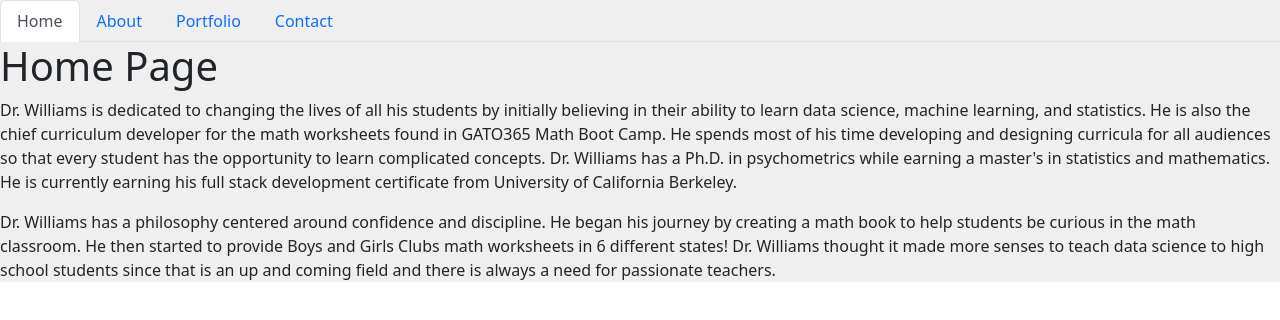
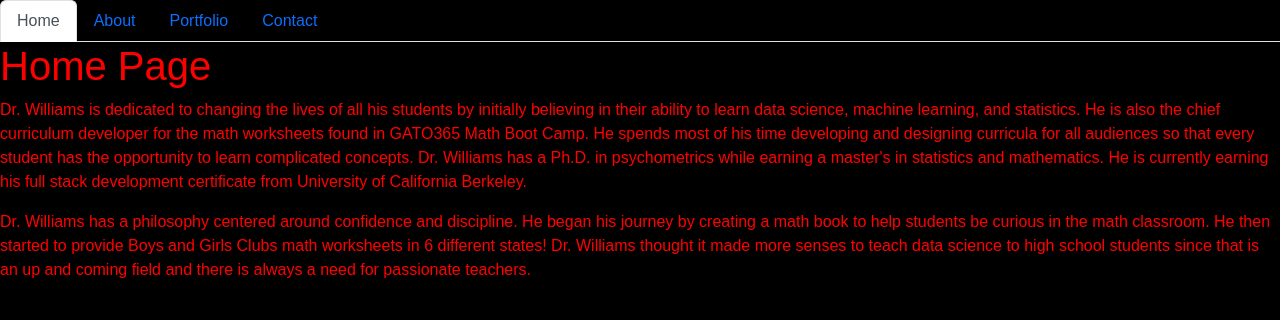
Before and after one commit to gato365/gato365-react-portfolio, a React (Create React App) app: page / in a window 1280 px wide. Shown: the top 320 px of the page. Built offline with nearby package versions, Linux system fonts and the light colour scheme.

Commit message:
Change the text features

```diff
--- a/src/App.js
+++ b/src/App.js
@@ -3,7 +3,14 @@ import PortfolioContainer from "./components/PortfolioContainer";
 
 const App = () => {
     return (
-        <div style={{ backgroundColor: '#efefef' }}>
+        <div style={{
+            backgroundColor: 'black',
+            width: '100vw',
+            height: '100vh',
+            fontFamily: 'Arial',
+            fontSize: '16px',
+            color: 'red'
+        }}>
             <PortfolioContainer />
         </div>
     );
```
